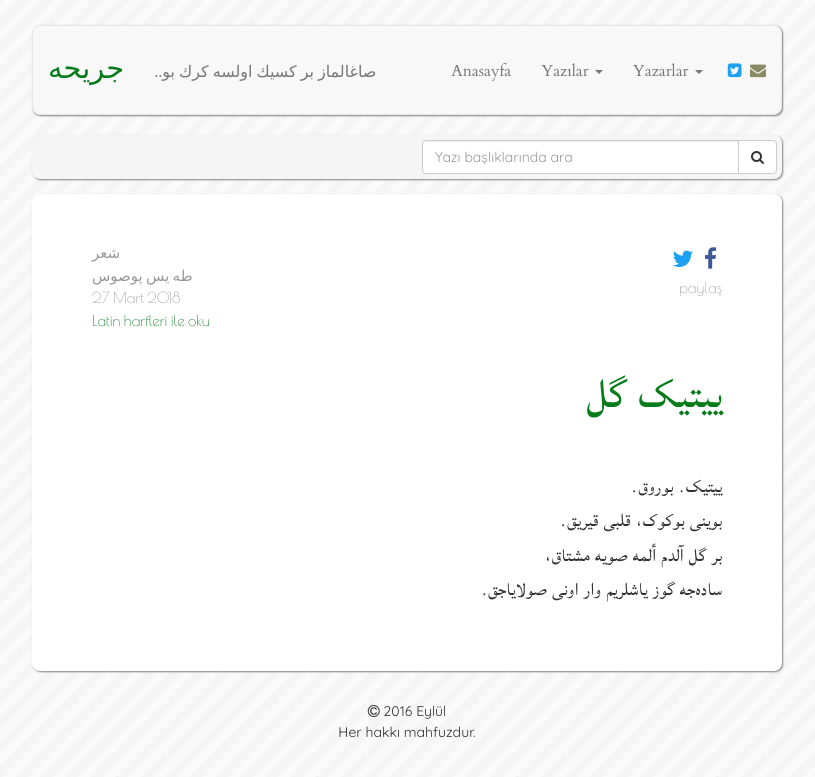
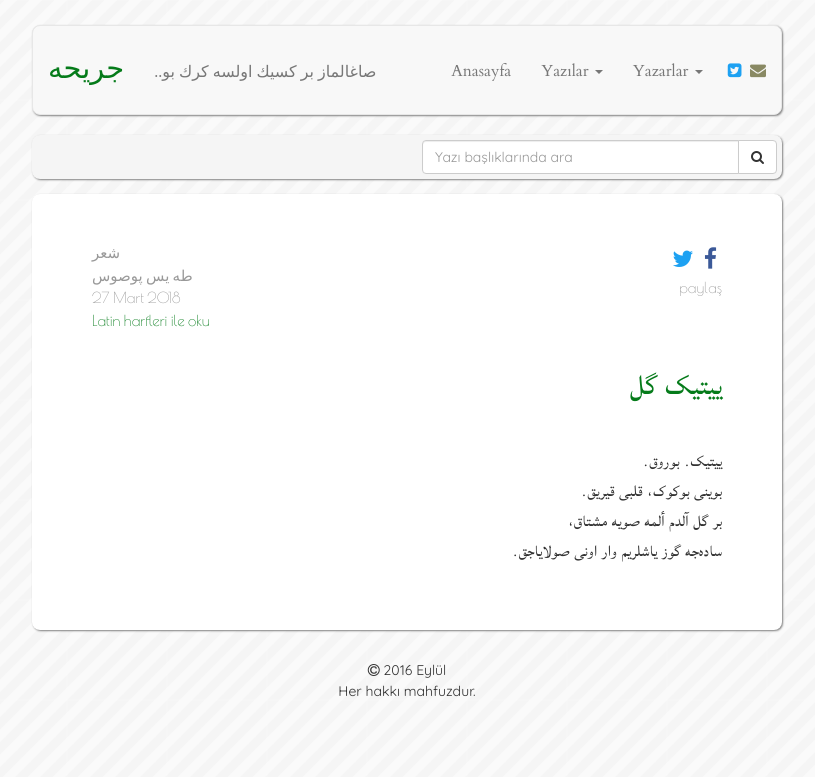
Before and after one commit to muhammedaydogdu/muhammedaydogdu.github.io, a Jekyll site: the page built from _posts/2018-03-27-yitik-gul-os.md, in a window 1280 px wide. Shown: the top 777 px of the page, without its empty margins (233-1048 px from the left). Built offline with Jekyll 4.4.1, drawn with Linux system fonts in a browser that asks for light colours; some web fonts are replaced.

Commit message:
Update style.css

```diff
--- a/css/style.css
+++ b/css/style.css
@@ -130,9 +130,9 @@ nav li a.social {
 }
 
 .container .jumbotron .os-text p {
-  font-size: 23px;
+  font-size: 20px;
 }
 
 .container .jumbotron h2.os-text {
-  font-size: 53px;
+  font-size: 36px;
 }
```
